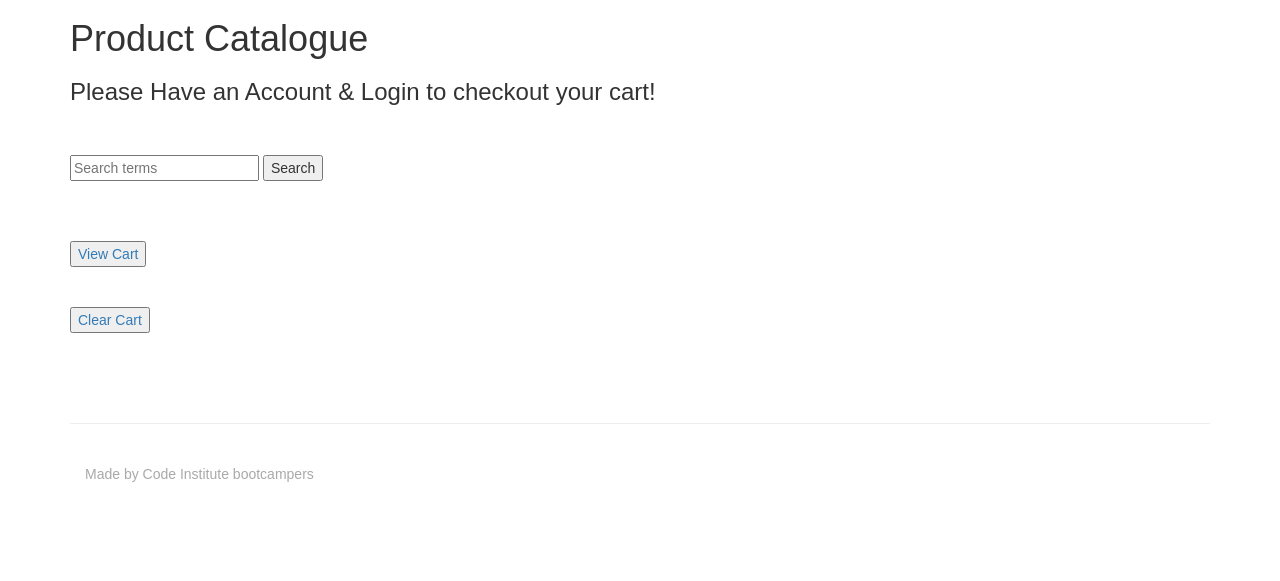
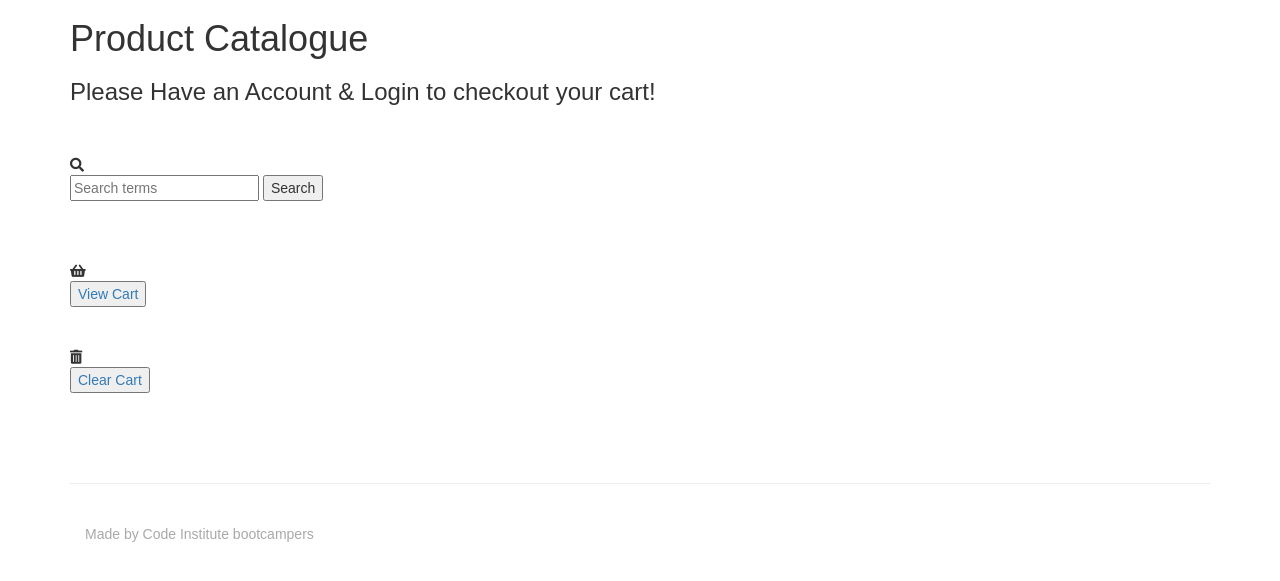
Before and after one commit to Code-Institute-Submissions/fullstack-project, a Django app: page /products/ in a window 1280 px wide. Shown: the part 51-632 px from the top of the page. Run offline with Django 3.2, Linux system fonts and the light colour scheme; data that the repository does not hold is empty; some libraries are stand-ins or nearby versions.

Commit message:
Added icons

```diff
--- a/cart/templates/view_cart.html
+++ b/cart/templates/view_cart.html
@@ -6,6 +6,6 @@
     <li>{{value.product.name}}</li>
     <li>Price: ${{value.product.price}}</li>
     <li>Quantity: {{value.qty}}</li>
-    <a href={% url 'remove_from_cart_link' id=value.product.id %}>Remove from Cart</a>
+    <i class="fas fa-trash-alt"></i><br/><a href={% url 'remove_from_cart_link' id=value.product.id %}>Remove from Cart</a>
     {% endfor %}
 {% endblock %}
--- a/products/templates/products.html
+++ b/products/templates/products.html
@@ -10,15 +10,18 @@
 <br/><br/>
     <div class="search">
     <form method="GET">
+    <i class="fas fa-search"></i><br/>
     <input type='text' placeholder="Search terms" name="search_terms">
     <input type='submit', value='Search'>
     </div>
     </form>
    <br/><br/>
 <br/>
+<i class="fas fa-shopping-basket"></i><br/>
 <button type="button"><a style="text-decoration:none" href={% url 'view_cart_link' %}>View Cart</a></button>
 <br/><br/>
 <br/>
+<i class="fas fa-trash-alt"></i><br/>
 <button type="button"><a style="text-decoration:none" href={% url 'remove_all_from_cart_link' %}>Clear Cart</a></button>
 <br/><br/>
 <div class="row row-flex">
@@ -31,7 +34,7 @@
         <form method='POST', action='{% url 'add_to_cart_link' id=t.id %}'>
          {% csrf_token %}
         {{ form.as_p }}
-        <input type="submit">
+        <i class="fas fa-cart-plus"></i><br><input type="submit" value="Add to cart">
         </form>
 </div>
 <img src="{% get_media_prefix %}{{t.image}}/">
--- a/templates/base.html
+++ b/templates/base.html
@@ -9,6 +9,7 @@
 
     <link rel="stylesheet" href="https://cdnjs.cloudflare.com/ajax/libs/bootswatch/3.3.7/cerulean/bootstrap.min.css">
     <link rel="stylesheet" href="{% static 'css/custom.css' %}">
+    <link rel="stylesheet" href="https://use.fontawesome.com/releases/v5.8.2/css/all.css" integrity="sha384-oS3vJWv+0UjzBfQzYUhtDYW+Pj2yciDJxpsK1OYPAYjqT085Qq/1cq5FLXAZQ7Ay" crossorigin="anonymous">
     <script src="https://cdnjs.cloudflare.com/ajax/libs/jquery/3.2.1/jquery.min.js"></script>
     <script src="https://cdnjs.cloudflare.com/ajax/libs/twitter-bootstrap/3.3.7/js/bootstrap.min.js"></script>
     <script type="text/javascript" src="https://cdnjs.cloudflare.com/ajax/libs/Chart.js/2.7.2/Chart.min.js"></script>
```
